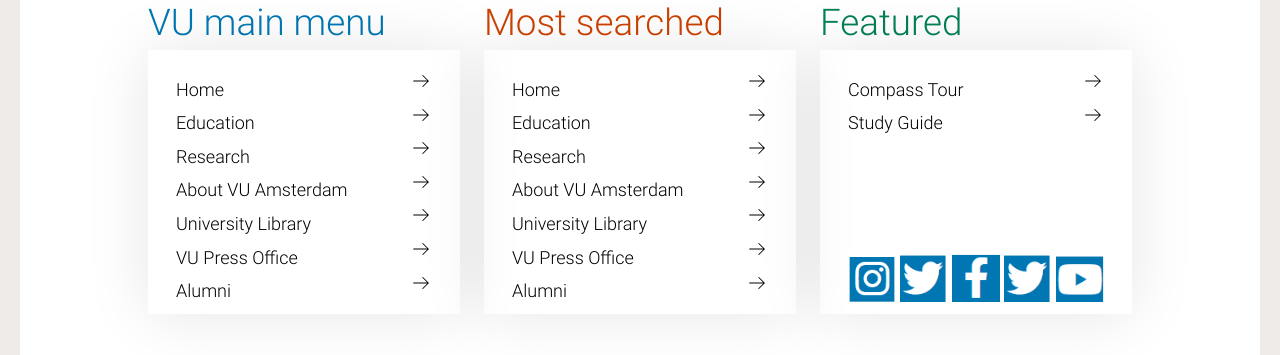
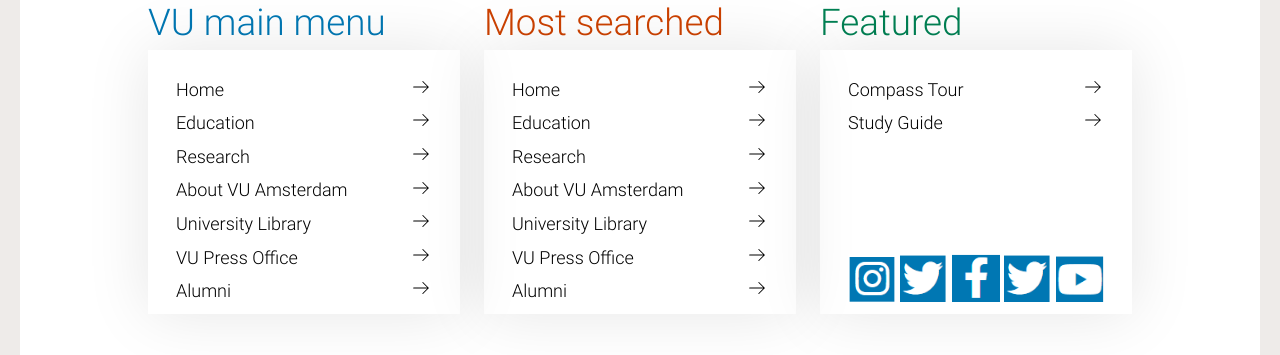
Before and after one commit to Nkaka23dev/the-gym-feb-clone-challenge, a Next.js app: page / in a window 1280 px wide. Shown: the part 5010-5365 px from the top of the page. Built offline with nearby package versions, Linux system fonts and the light colour scheme.

Commit message:
feat: add font swap

```diff
--- a/pages/_app.js
+++ b/pages/_app.js
@@ -2,7 +2,7 @@
 import '@/styles/globals.css'
 import localFont from '@next/font/local'
 
-const myFont = localFont({src:'../public/roboto-latin-300-normal.woff2'})
+const myFont = localFont({src:'../public/roboto-latin-300-normal.woff2', display: 'swap'})
 
 export default function App({ Component, pageProps }) {
   return <main className={myFont.className}>
--- a/pages/index.js
+++ b/pages/index.js
@@ -353,7 +353,7 @@
                     <div className="shade flex justify-beteen h-full flex-col px-7 py-5 lg:pb-16 ">
                       {val.desc.map((v, i) => {
                         return (
-                          <div className="flex justify-between">
+                          <div className="flex justify-between items-center">
                             <div className="mt-[0.35rem] text-lg font-normal ">
                               {v}
                             </div>
```
